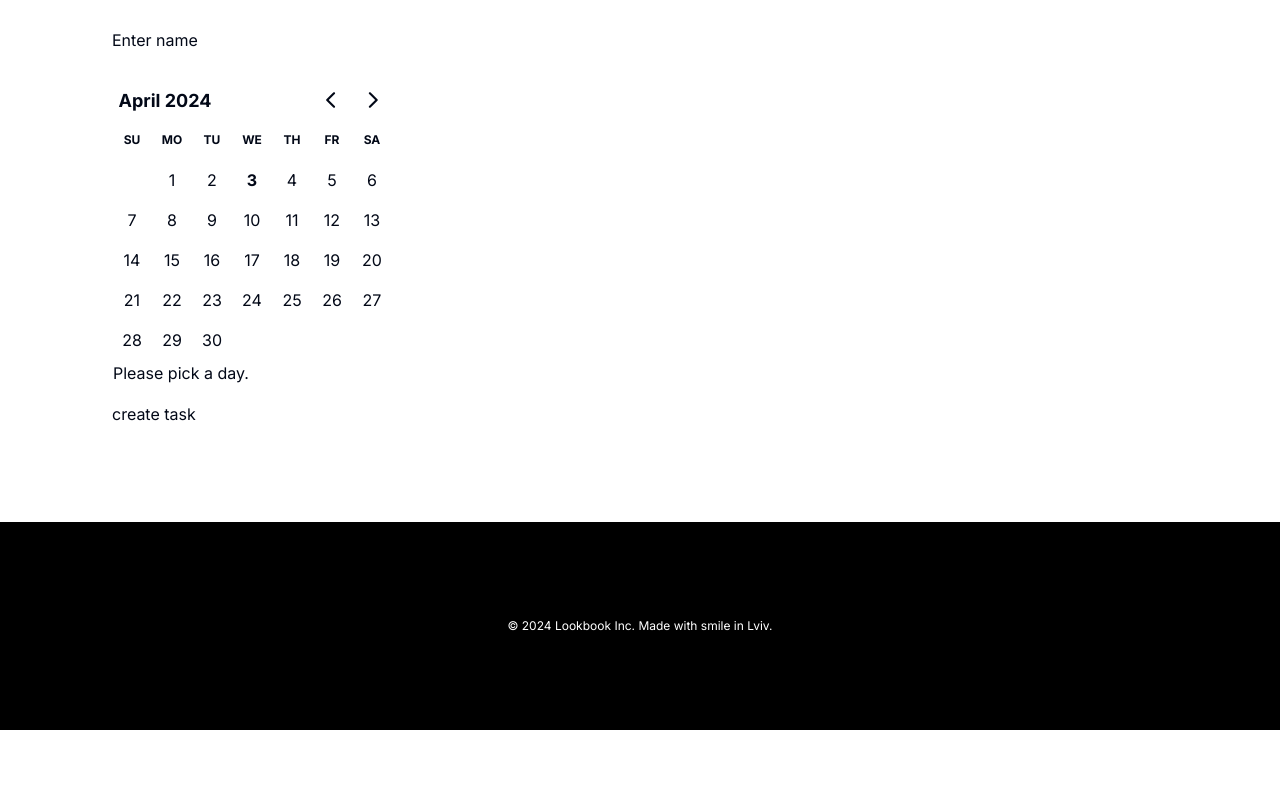
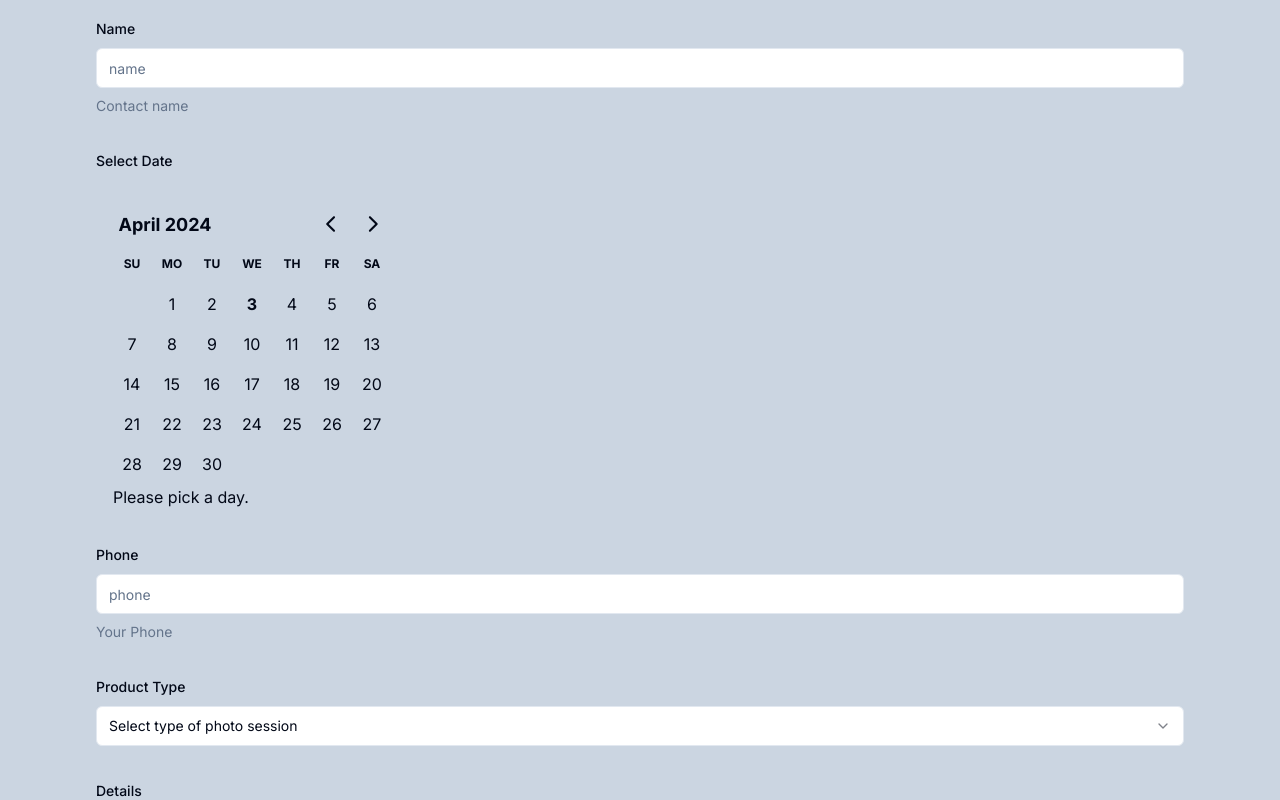
Before and after one commit to KeinOhrHasen/lookbook, a Next.js app: page /booking in a window 1280 px wide. Shown: the part 160-960 px from the top of the page. Before the commit the page ends 890 px from the top, so only its background shows below. Built offline with nearby package versions, Linux system fonts and the light colour scheme; no server answers.

Commit message:
Extend booking form. Use Formik forms

```diff
--- /dev/null
+++ b/components/ui/select.tsx
@@ -0,0 +1,160 @@
+"use client"
+
+import * as React from "react"
+import * as SelectPrimitive from "@radix-ui/react-select"
+import { Check, ChevronDown, ChevronUp } from "lucide-react"
+
+import { cn } from "@/lib/utils"
+
+const Select = SelectPrimitive.Root
+
+const SelectGroup = SelectPrimitive.Group
+
+const SelectValue = SelectPrimitive.Value
+
+const SelectTrigger = React.forwardRef<
+  React.ElementRef<typeof SelectPrimitive.Trigger>,
+  React.ComponentPropsWithoutRef<typeof SelectPrimitive.Trigger>
+>(({ className, children, ...props }, ref) => (
+  <SelectPrimitive.Trigger
+    ref={ref}
+    className={cn(
+      "flex h-10 w-full items-center justify-between rounded-md border border-input bg-background px-3 py-2 text-sm ring-offset-background placeholder:text-muted-foreground focus:outline-none focus:ring-2 focus:ring-ring focus:ring-offset-2 disabled:cursor-not-allowed disabled:opacity-50 [&>span]:line-clamp-1",
+      className
+    )}
+    {...props}
+  >
+    {children}
+    <SelectPrimitive.Icon asChild>
+      <ChevronDown className="h-4 w-4 opacity-50" />
+    </SelectPrimitive.Icon>
+  </SelectPrimitive.Trigger>
+))
+SelectTrigger.displayName = SelectPrimitive.Trigger.displayName
+
+const SelectScrollUpButton = React.forwardRef<
+  React.ElementRef<typeof SelectPrimitive.ScrollUpButton>,
+  React.ComponentPropsWithoutRef<typeof SelectPrimitive.ScrollUpButton>
+>(({ className, ...props }, ref) => (
+  <SelectPrimitive.ScrollUpButton
+    ref={ref}
+    className={cn(
+      "flex cursor-default items-center justify-center py-1",
+      className
+    )}
+    {...props}
+  >
+    <ChevronUp className="h-4 w-4" />
+  </SelectPrimitive.ScrollUpButton>
+))
+SelectScrollUpButton.displayName = SelectPrimitive.ScrollUpButton.displayName
+
+const SelectScrollDownButton = React.forwardRef<
+  React.ElementRef<typeof SelectPrimitive.ScrollDownButton>,
+  React.ComponentPropsWithoutRef<typeof SelectPrimitive.ScrollDownButton>
+>(({ className, ...props }, ref) => (
+  <SelectPrimitive.ScrollDownButton
+    ref={ref}
+    className={cn(
+      "flex cursor-default items-center justify-center py-1",
+      className
+    )}
+    {...props}
+  >
+    <ChevronDown className="h-4 w-4" />
+  </SelectPrimitive.ScrollDownButton>
+))
+SelectScrollDownButton.displayName =
+  SelectPrimitive.ScrollDownButton.displayName
+
+const SelectContent = React.forwardRef<
+  React.ElementRef<typeof SelectPrimitive.Content>,
+  React.ComponentPropsWithoutRef<typeof SelectPrimitive.Content>
+>(({ className, children, position = "popper", ...props }, ref) => (
+  <SelectPrimitive.Portal>
+    <SelectPrimitive.Content
+      ref={ref}
+      className={cn(
+        "relative z-50 max-h-96 min-w-[8rem] overflow-hidden rounded-md border bg-popover text-popover-foreground shadow-md data-[state=open]:animate-in data-[state=closed]:animate-out data-[state=closed]:fade-out-0 data-[state=open]:fade-in-0 data-[state=closed]:zoom-out-95 data-[state=open]:zoom-in-95 data-[side=bottom]:slide-in-from-top-2 data-[side=left]:slide-in-from-right-2 data-[side=right]:slide-in-from-left-2 data-[side=top]:slide-in-from-bottom-2",
+        position === "popper" &&
+          "data-[side=bottom]:translate-y-1 data-[side=left]:-translate-x-1 data-[side=right]:translate-x-1 data-[side=top]:-translate-y-1",
+        className
+      )}
+      position={position}
+      {...props}
+    >
+      <SelectScrollUpButton />
+      <SelectPrimitive.Viewport
+        className={cn(
+          "p-1",
+          position === "popper" &&
+            "h-[var(--radix-select-trigger-height)] w-full min-w-[var(--radix-select-trigger-width)]"
+        )}
+      >
+        {children}
+      </SelectPrimitive.Viewport>
+      <SelectScrollDownButton />
+    </SelectPrimitive.Content>
+  </SelectPrimitive.Portal>
+))
+SelectContent.displayName = SelectPrimitive.Content.displayName
+
+const SelectLabel = React.forwardRef<
+  React.ElementRef<typeof SelectPrimitive.Label>,
+  React.ComponentPropsWithoutRef<typeof SelectPrimitive.Label>
+>(({ className, ...props }, ref) => (
+  <SelectPrimitive.Label
+    ref={ref}
+    className={cn("py-1.5 pl-8 pr-2 text-sm font-semibold", className)}
+    {...props}
+  />
+))
+SelectLabel.displayName = SelectPrimitive.Label.displayName
+
+const SelectItem = React.forwardRef<
+  React.ElementRef<typeof SelectPrimitive.Item>,
+  React.ComponentPropsWithoutRef<typeof SelectPrimitive.Item>
+>(({ className, children, ...props }, ref) => (
+  <SelectPrimitive.Item
+    ref={ref}
+    className={cn(
+      "relative flex w-full cursor-default select-none items-center rounded-sm py-1.5 pl-8 pr-2 text-sm outline-none focus:bg-accent focus:text-accent-foreground data-[disabled]:pointer-events-none data-[disabled]:opacity-50",
+      className
+    )}
+    {...props}
+  >
+    <span className="absolute left-2 flex h-3.5 w-3.5 items-center justify-center">
+      <SelectPrimitive.ItemIndicator>
+        <Check className="h-4 w-4" />
+      </SelectPrimitive.ItemIndicator>
+    </span>
+
+    <SelectPrimitive.ItemText>{children}</SelectPrimitive.ItemText>
+  </SelectPrimitive.Item>
+))
+SelectItem.displayName = SelectPrimitive.Item.displayName
+
+const SelectSeparator = React.forwardRef<
+  React.ElementRef<typeof SelectPrimitive.Separator>,
+  React.ComponentPropsWithoutRef<typeof SelectPrimitive.Separator>
+>(({ className, ...props }, ref) => (
+  <SelectPrimitive.Separator
+    ref={ref}
+    className={cn("-mx-1 my-1 h-px bg-muted", className)}
+    {...props}
+  />
+))
+SelectSeparator.displayName = SelectPrimitive.Separator.displayName
+
+export {
+  Select,
+  SelectGroup,
+  SelectValue,
+  SelectTrigger,
+  SelectContent,
+  SelectLabel,
+  SelectItem,
+  SelectSeparator,
+  SelectScrollUpButton,
+  SelectScrollDownButton,
+}
--- a/package.json
+++ b/package.json
@@ -11,13 +11,14 @@
   "dependencies": {
     "@hookform/resolvers": "^3.3.4",
     "@radix-ui/react-label": "^2.0.2",
-    "@radix-ui/react-select": "^2.0.0",
+    "@radix-ui/react-select": "^2.1.1",
     "@radix-ui/react-slot": "^1.0.2",
     "@radix-ui/react-toast": "^1.2.1",
     "axios": "^1.6.8",
     "class-variance-authority": "^0.7.0",
     "clsx": "^2.1.0",
     "date-fns": "^3.6.0",
+    "formik": "^2.4.6",
     "lucide-react": "^0.363.0",
     "next": "14.1.3",
     "next-auth": "^4.24.7",
--- a/src/app/(features)/(private)/albums/[albumId]/page.tsx
+++ b/src/app/(features)/(private)/albums/[albumId]/page.tsx
@@ -56,7 +56,7 @@ export default function Album() {
   };
 
   return (
-    <div className="p-24">
+    <div className="p-24 bg-slate-300">
       <h1 className="title mb-4">Album {album?.name}</h1>
       <div className="grid sm:grid-cols-3 lg:grid-cols-4 gap-8 lg:gap-12">
         {album &&
--- a/src/app/(features)/(private)/albums/page.tsx
+++ b/src/app/(features)/(private)/albums/page.tsx
@@ -3,7 +3,7 @@ import Gallery from '@/src/core/components/gallery';
 
 export default function Albums() {
   return (
-    <div className="p-24 bg-slate-400 h-full">
+    <div className="p-24 bg-slate-300 h-full">
       <h1>Albums</h1>
       <Gallery />
     </div>
--- a/src/app/(features)/(private)/grids/new/page.tsx
+++ b/src/app/(features)/(private)/grids/new/page.tsx
@@ -59,7 +59,7 @@ export default function NewGrid() {
   }
 
   return (
-    <div className="p-24 bg-slate-400 h-full">
+    <div className="p-24 bg-slate-300 h-full">
       <h1 className="title">New Grid</h1>
 
       <Form {...form}>
--- a/src/app/(features)/(private)/grids/page.tsx
+++ b/src/app/(features)/(private)/grids/page.tsx
@@ -39,7 +39,7 @@ export default function Grid() {
 
   return (
     <GridsContext.Provider value={data}>
-      <div className="p-24 bg-slate-400 h-full">
+      <div className="p-24 bg-slate-300 h-full">
         <div className="flex justify-between">
           <h1>Grids</h1>
           <Button onClick={addNewGrid}>Add Grid</Button>
--- a/src/app/(features)/(private)/settings/page.tsx
+++ b/src/app/(features)/(private)/settings/page.tsx
@@ -1,25 +1,43 @@
 'use client';
 
-import { useState } from 'react';
+import { Formik, Field, Form, FormikHelpers } from 'formik';
+import { Button } from '@/components/ui/button';
+
+const initialState = { theme: 'light' };
+
+interface Values {
+  theme: string;
+}
 
 export default function Settings() {
-  const [theme, setTheme] = useState('light');
-
   const themes = ['light', 'dark', 'system'];
 
-  function handleThemeChange(e): void {
-    setTheme(e.target.value);
-  }
+  const handleSubmit = (values: Values, { setSubmitting }: FormikHelpers<Values>) => {
+    alert(JSON.stringify(values));
+    setSubmitting(false);
+  };
+
   return (
-    <div className="px-24 pt-24 pb-40 bg-slate-200 h-full">
-      <div className="pt-10 bg-slate-200">Select app theme:</div>
-      <select name="theme" id="theme" value={theme} onChange={handleThemeChange}>
-        {themes.map((themeItem) => (
-          <option key={themeItem} value={themeItem}>
-            {themeItem}
-          </option>
-        ))}
-      </select>
+    <div className="px-24 pt-24 pb-40 bg-slate-300 h-full">
+      <Formik initialValues={initialState} onSubmit={handleSubmit}>
+        <Form>
+          <div className="bg-slate-100 p-8">
+            <label htmlFor="name" className="pt-10 mr-8">
+              Select app theme:
+            </label>
+            <Field as="select" name="theme">
+              {themes.map((themeItem) => (
+                <option key={themeItem} value={themeItem}>
+                  {themeItem}
+                </option>
+              ))}
+            </Field>
+          </div>
+          <Button type="submit" className="block mt-8">
+            Submit
+          </Button>
+        </Form>
+      </Formik>
     </div>
   );
 }
--- a/src/app/(features)/(private)/upload/page.tsx
+++ b/src/app/(features)/(private)/upload/page.tsx
@@ -57,7 +57,7 @@ export default function UploadFile() {
   };
 
   return (
-    <div className="px-24 pt-24 pb-40 bg-slate-200 h-full">
+    <div className="px-24 pt-24 pb-40 bg-slate-300 h-full">
       <div className="grid w-full max-w-sm items-center gap-1.5">
         <div className="title">Upload new album</div>
         <form action="" onSubmit={handleSubmit}>
--- a/src/app/(features)/(public)/booking/page.tsx
+++ b/src/app/(features)/(public)/booking/page.tsx
@@ -1,64 +1,162 @@
 'use client';
 
-import { useEffect, useRef, useState } from 'react';
+import { useState } from 'react';
 import { DayPicker } from 'react-day-picker';
 import 'react-day-picker/dist/style.css';
-import { useFormState, useFormStatus } from 'react-dom';
-import { useToast } from '@/components/ui/use-toast';
-import { bookDateRequest } from '@/src/core/utils/actions';
+
 import { format } from 'date-fns';
 import { Button } from '@/components/ui/button';
+import { z } from 'zod';
+import { zodResolver } from '@hookform/resolvers/zod';
+import { useForm } from 'react-hook-form';
+import { Form, FormControl, FormDescription, FormField, FormItem, FormLabel, FormMessage } from '@/components/ui/form';
+import { Input } from '@/components/ui/input';
+import { ENVIRONMENT } from '@/src/core/configs/environment';
+import axios from 'axios';
+import { Select, SelectContent, SelectItem, SelectTrigger, SelectValue } from '@/components/ui/select';
 
-const initialState = {
-  message: null,
-};
+const formSchema = z.object({
+  name: z.string().min(3, {
+    message: 'Grid name must be at least 3 characters.',
+  }),
+  productType: z.string(),
+  details: z.string(),
+  phone: z.string(),
+  email: z.string().email().email({
+    message: 'Type valid email',
+  }),
+});
 
 export default function Booking() {
-  const [selected, setSelected] = useState<Date>();
-  const nameRef = useRef(null);
-  const [state, formAction] = useFormState(bookDateRequest, initialState);
+  const [date, setDate] = useState<Date>();
 
-  const { toast } = useToast();
-  useEffect(() => {
-    if (state.message === 'error') {
-      toast.error('there was an error');
-      return;
-    }
-    if (state.message) {
-      toast({
-        title: 'Scheduled: Catch up',
-        description: 'Friday, February 10, 2023 at 5:57 PM',
-      });
-    }
-  }, [state]);
-
-  const bookDate = () => {
-    console.log(nameRef.current?.value);
-    console.log(selected);
-  };
-
-  const SubmitBtn = () => {
-    const { pending } = useFormStatus();
-    return (
-      <button type="submit" className="btn btn-primary join-item ml-4" disabled={pending}>
-        {pending ? 'please wait...' : 'create task'}
-      </button>
-    );
-  };
+  const form = useForm<z.infer<typeof formSchema>>({
+    resolver: zodResolver(formSchema),
+    defaultValues: {
+      name: '',
+    },
+  });
 
   let footer = <p>Please pick a day.</p>;
-  if (selected) {
-    footer = <p>You picked {format(selected, 'PP')}.</p>;
+  if (date) {
+    footer = <p>You picked {format(date, 'PP')}.</p>;
+  }
+
+  function onSubmit(values: z.infer<typeof formSchema>) {
+    console.log(date, values);
+    axios
+      .post(`${ENVIRONMENT.apiURL}/sessions/create`, JSON.stringify({ ...values, date }), {
+        headers: {
+          Accept: 'application/json',
+          'Content-Type': 'application/json',
+        },
+      })
+      .then(function (response) {
+        console.log(response);
+      })
+      .catch(function (error) {
+        console.log(error);
+      })
+      .finally(function () {});
   }
 
   return (
-    <div className="p-24">
-      <form action={formAction}>
-        <label className="ml-4">Enter name</label>
-        <input type="input" id="name" name="name" ref={nameRef} className="w-80 m-3"></input>
-        <DayPicker mode="single" selected={selected} onSelect={setSelected} footer={footer} />
-        <SubmitBtn />
-      </form>
+    <div className="p-24 bg-slate-300">
+      <Form {...form}>
+        <form onSubmit={form.handleSubmit(onSubmit)} className="space-y-8">
+          <FormField
+            control={form.control}
+            name="name"
+            render={({ field }) => (
+              <FormItem>
+                <FormLabel>Name</FormLabel>
+                <FormControl>
+                  <Input placeholder="name" {...field} />
+                </FormControl>
+                <FormDescription>Contact name</FormDescription>
+                <FormMessage />
+              </FormItem>
+            )}
+          />
+          <FormField
+            name="date"
+            render={({ field }) => (
+              <FormItem>
+                <FormLabel>Select Date</FormLabel>
+              </FormItem>
+            )}
+          />
+          <DayPicker mode="single" selected={date} onSelect={setDate} footer={footer} />
+          <FormField
+            control={form.control}
+            name="phone"
+            render={({ field }) => (
+              <FormItem>
+                <FormLabel>Phone</FormLabel>
+                <FormControl>
+                  <Input placeholder="phone" {...field} />
+                </FormControl>
+                <FormDescription>Your Phone</FormDescription>
+                <FormMessage />
+              </FormItem>
+            )}
+          />
+          <FormField
+            control={form.control}
+            name="productType"
+            render={({ field }) => (
+              <FormItem>
+                <FormLabel>Product Type</FormLabel>
+                <Select onValueChange={field.onChange} defaultValue={field.value}>
+                  <FormControl>
+                    <SelectTrigger>
+                      <SelectValue placeholder="Select type of photo session" />
+                    </SelectTrigger>
+                  </FormControl>
+                  <SelectContent>
+                    <SelectItem value="personal">personal</SelectItem>
+                    <SelectItem value="couple">couple</SelectItem>
+                    <SelectItem value="family">family</SelectItem>
+                    <SelectItem value="wedding">wedding</SelectItem>
+                    <SelectItem value="studio">studio</SelectItem>
+                    <SelectItem value="smm">smm</SelectItem>
+                  </SelectContent>
+                </Select>
+                <FormMessage />
+              </FormItem>
+            )}
+          />
+          <FormField
+            control={form.control}
+            name="details"
+            render={({ field }) => (
+              <FormItem>
+                <FormLabel>Details</FormLabel>
+                <FormControl>
+                  <Input placeholder="details" {...field} />
+                </FormControl>
+                <FormDescription>Additional details or preferences</FormDescription>
+                <FormMessage />
+              </FormItem>
+            )}
+          />
+          <FormField
+            control={form.control}
+            name="email"
+            render={({ field }) => (
+              <FormItem>
+                <FormLabel>Email</FormLabel>
+                <FormControl>
+                  <Input placeholder="email" {...field} />
+                </FormControl>
+                <FormDescription>Email or other contact info</FormDescription>
+                <FormMessage />
+              </FormItem>
+            )}
+          />
+          <Button type="submit">Create</Button>
+        </form>
+      </Form>
     </div>
   );
 }
```
Also changed, not shown: 1 other file (tests, documents, lock files or other folders).
